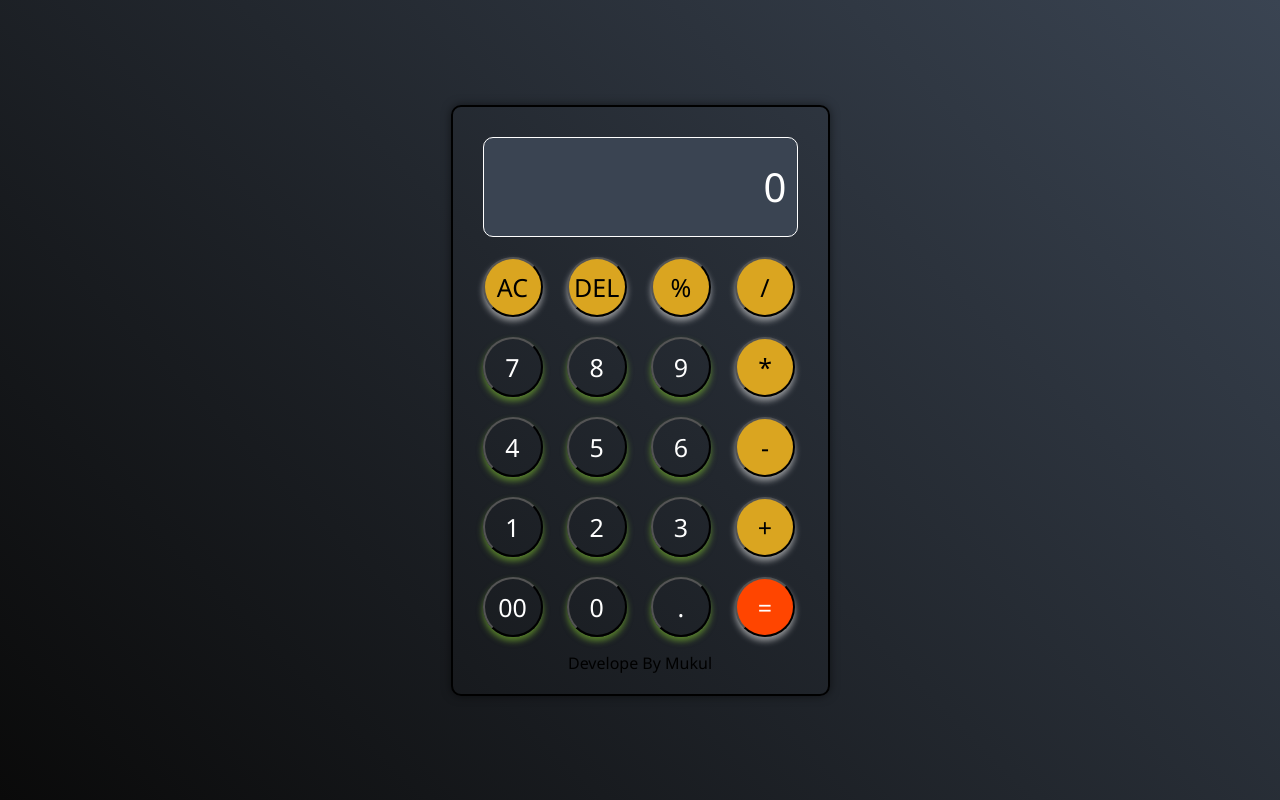
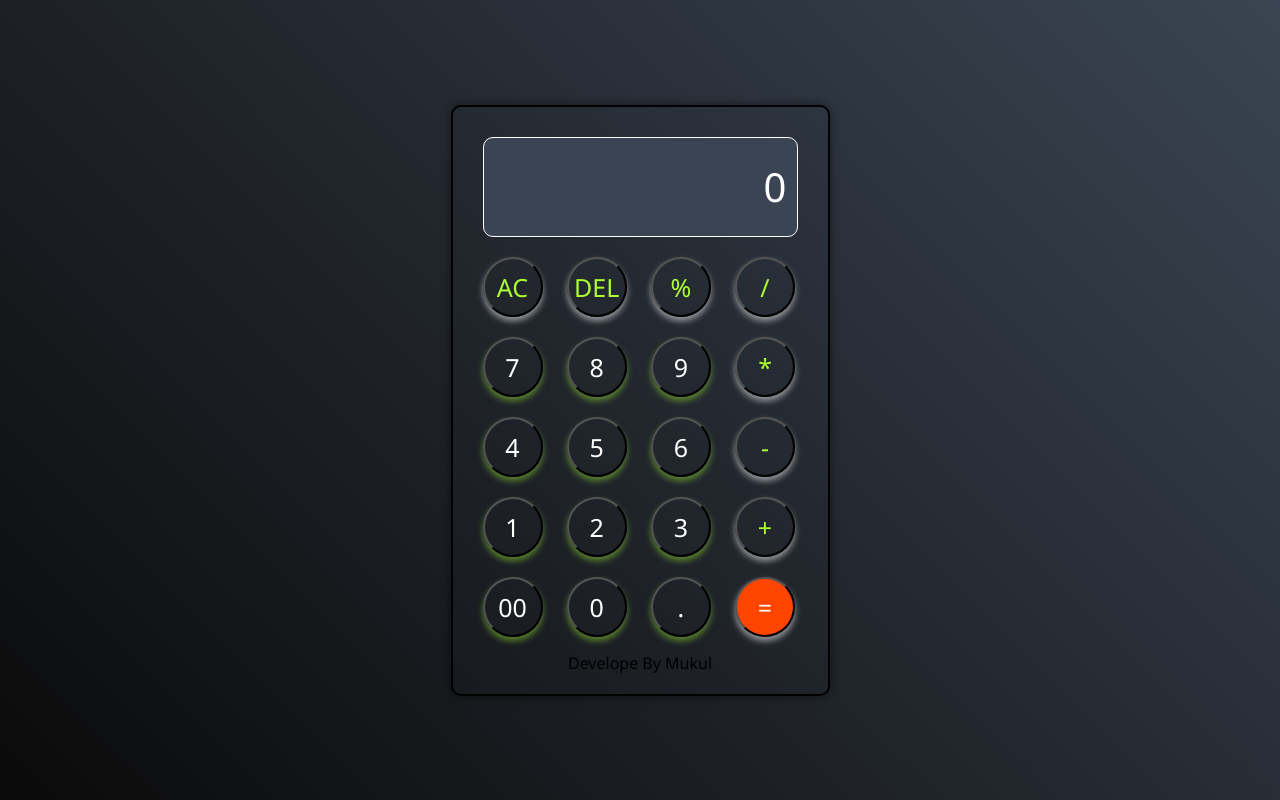
Before and after one commit to MSBadge/Calculator, a plain HTML site: page index.html in a window 1280 px wide. Drawn offline with Linux system fonts and the light colour scheme.

Commit message:
chenge color

```diff
--- a/style.css
+++ b/style.css
@@ -53,8 +53,7 @@ button {
     box-shadow: 0 4px 6px rgba(130, 197, 48, 0.6);
 }
 .operators {
-    background-color: goldenrod;
-    color: black ;
+    color: greenyellow ;
     box-shadow: 0 4px 6px rgba(229, 229, 229, 0.6);
 
 }
```
